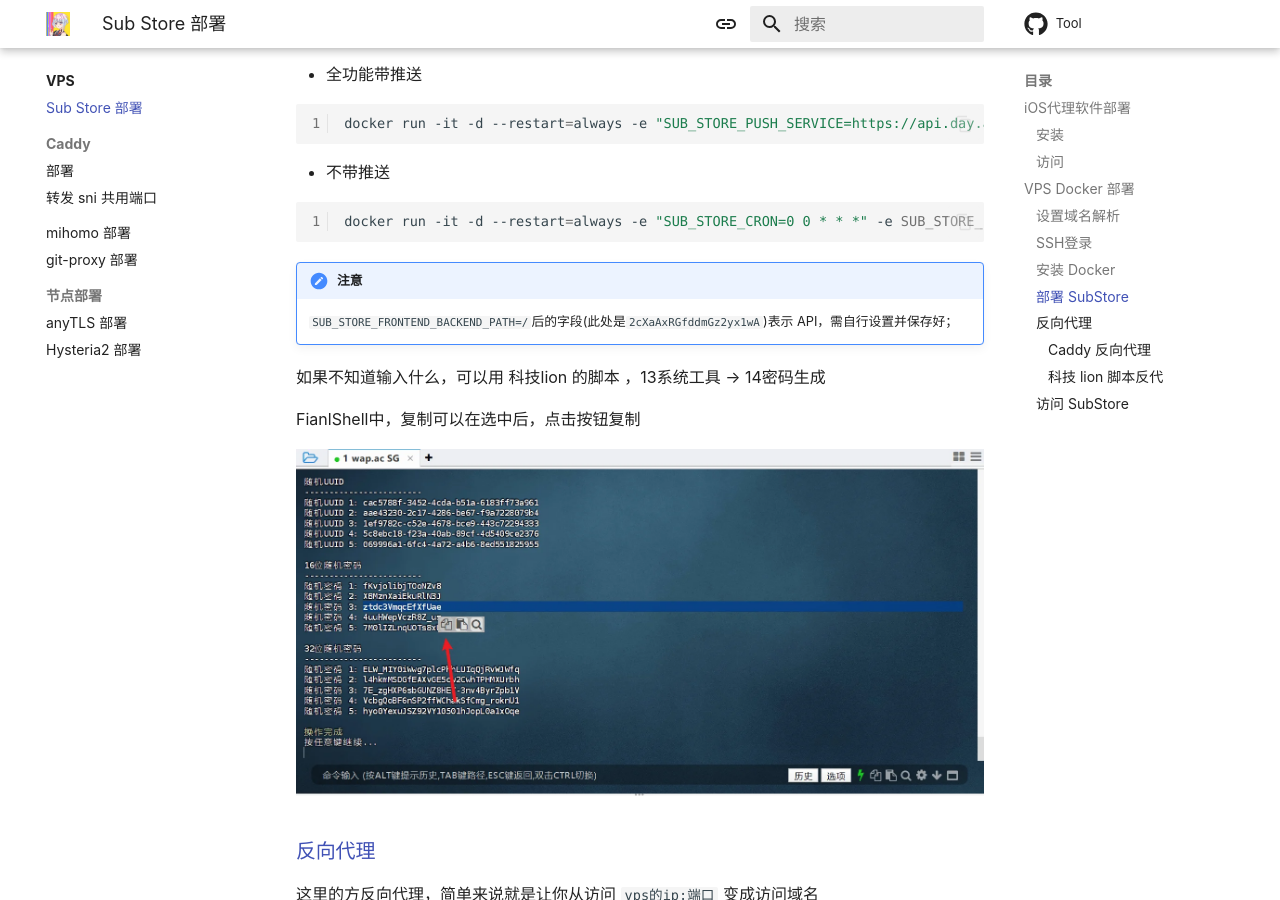
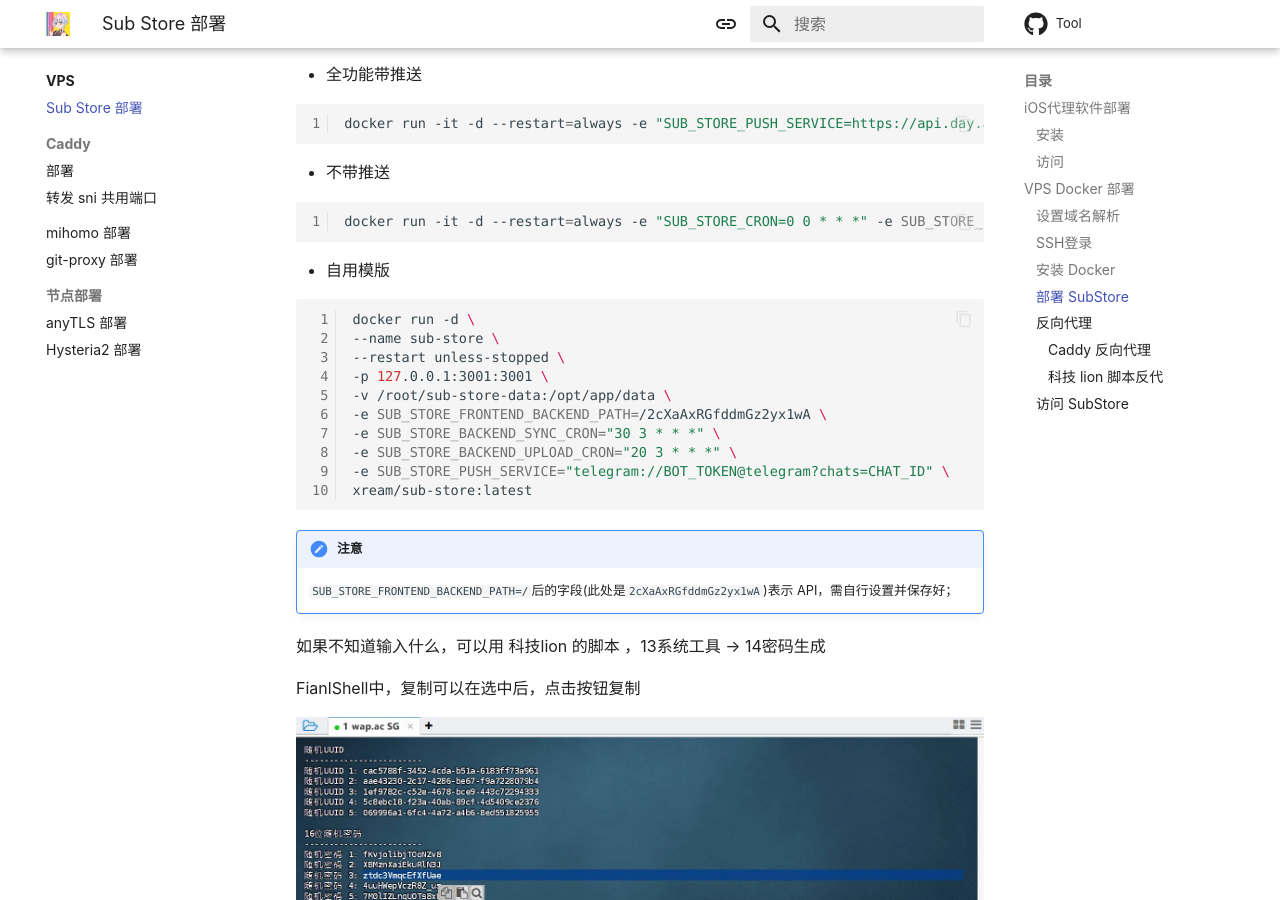
Before and after one commit to Repcz/Repcz.github.io, an MkDocs documentation site: the page built from docs/substore/install.md, in a window 1280 px wide and 900 px high, scrolled down 4495 px. Built offline with MkDocs 1.6.1 and Material for MkDocs 9.7.7, drawn with Linux system fonts in a browser that asks for light colours; comment, search, counter and statistics services are not loaded.

Commit message:
add(substotre): ownuse

````diff
--- a/docs/substore/install.md
+++ b/docs/substore/install.md
@@ -121,6 +121,21 @@ docker run -it -d --restart=always -e "SUB_STORE_PUSH_SERVICE=https://api.day.ap
 
 ```bash
 docker run -it -d --restart=always -e "SUB_STORE_CRON=0 0 * * *" -e SUB_STORE_FRONTEND_BACKEND_PATH=/2cXaAxRGfddmGz2yx1wA -p 127.0.0.1:3001:3001 -v /root/sub-store-data:/opt/app/data --name sub-store xream/sub-store
+```
+
+- 自用模版
+
+```bash
+docker run -d \
+--name sub-store \
+--restart unless-stopped \
+-p 127.0.0.1:3001:3001 \
+-v /root/sub-store-data:/opt/app/data \
+-e SUB_STORE_FRONTEND_BACKEND_PATH=/2cXaAxRGfddmGz2yx1wA \
+-e SUB_STORE_BACKEND_SYNC_CRON="30 3 * * *" \
+-e SUB_STORE_BACKEND_UPLOAD_CRON="20 3 * * *" \
+-e SUB_STORE_PUSH_SERVICE="telegram://BOT_TOKEN@telegram?chats=CHAT_ID" \
+xream/sub-store:latest
 ```
 
 
````
